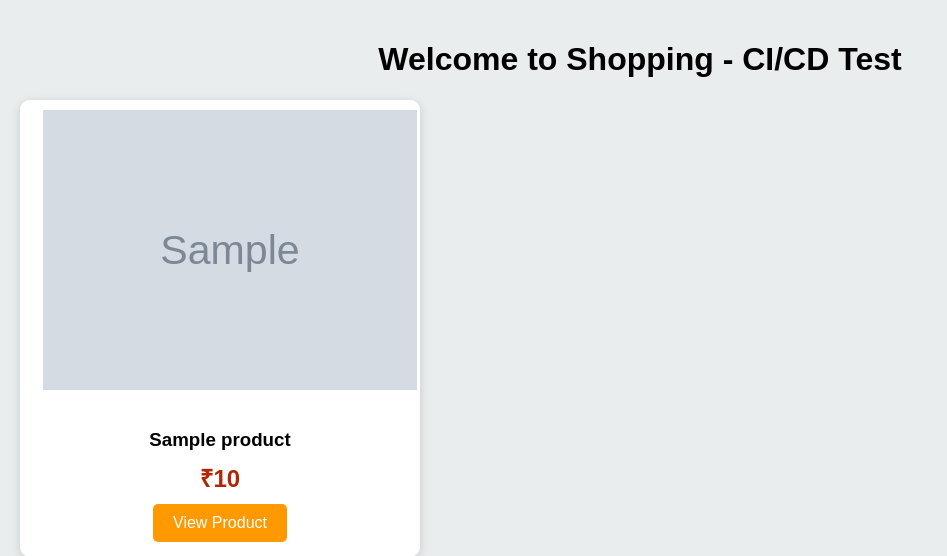
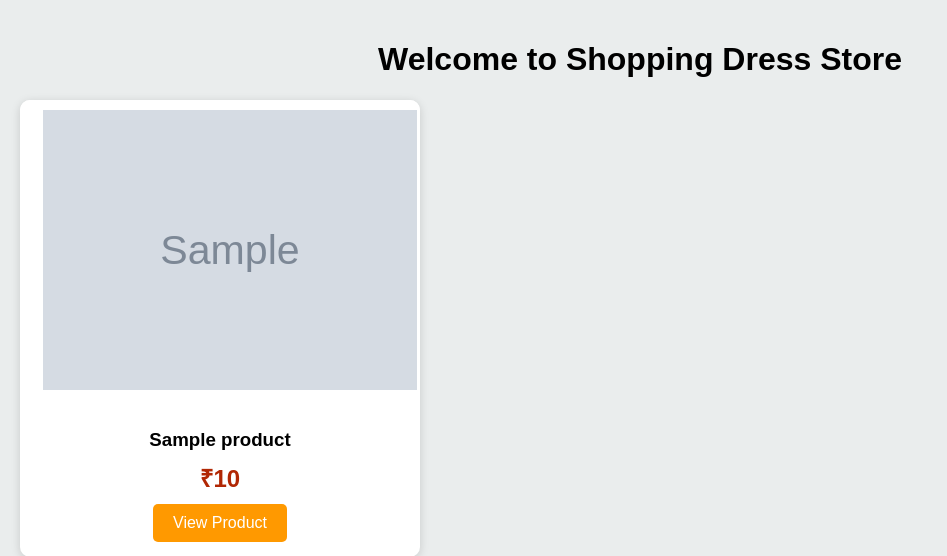
Before and after one commit to rithika792005/Shopping-Dress, a Flask app: page / in a window 1280 px wide. Shown: the part 58-614 px from the top of the page, without its empty margins (0-947 px from the left). Run offline with Flask 3, Linux system fonts and the light colour scheme; grey boxes marked "Sample" are stand-in pictures; a database or web service that is not in the repository returns one stand-in record (values such as "Sample title"); some libraries are stand-ins or nearby versions.

Commit message:
Test CI/CD

```diff
--- a/templates/dashboard.html
+++ b/templates/dashboard.html
@@ -109,7 +109,7 @@
 <div class="container">
     <center>
 
-    <h1>Welcome to Shopping - CI/CD Test</h1>
+    <h1>Welcome to Shopping Dress Store</h1>
     </center>
 
     <div class="products">
```
